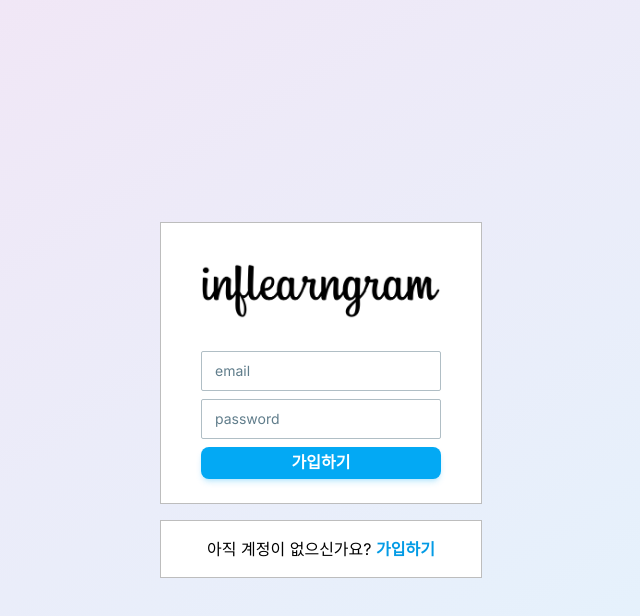
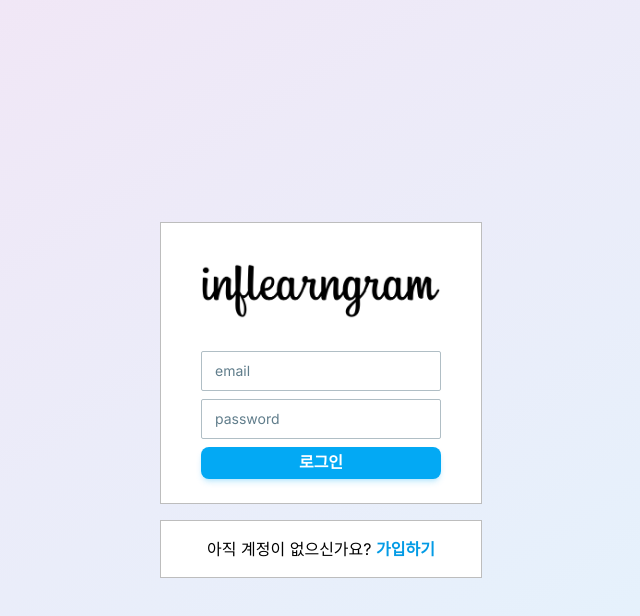
Before and after one commit to sangyun-hwang/polyglot-practice, a Next.js app in the folder apps/next-supabase/: page / in a window 1280 px wide. Both pictures are taken after a click on the button "로그인하기". Shown: the top 616 px of the page, without its empty margins (319-959 px from the left). Built offline with nearby package versions, Linux system fonts and the light colour scheme; no server answers.

Commit message:
[feat] 로그인 기능구현

```diff
--- a/apps/next-supabase/components/auth/signin.tsx
+++ b/apps/next-supabase/components/auth/signin.tsx
@@ -1,9 +1,32 @@
+"use client";
+
+import { createBrowserSupabaseClient } from "@/utils/supabase/client";
 import { Button, Input } from "@material-tailwind/react";
+import { useMutation } from "@tanstack/react-query";
 import { useState } from "react";
 
 export default function SignIn({ setView }) {
   const [email, setEmail] = useState("");
   const [password, setPassword] = useState("");
+  const supabase = createBrowserSupabaseClient();
+
+  const signInMutation = useMutation({
+    mutationFn: async () => {
+      const { data, error } = await supabase.auth.signInWithPassword({
+        email,
+        password,
+      });
+
+      if (data) {
+        console.log("signin data", data)
+      }
+
+      if (error) {
+        alert(error.message);
+      }
+
+    }
+  })
 
   return (
     <div className="flex flex-col gap-4">
@@ -25,12 +48,14 @@ export default function SignIn({ setView }) {
         />
         <Button
           onClick={() => {
-            console.log("signin")
+            signInMutation.mutate();
           }}
+          loading={signInMutation.isPending}
+          disabled={signInMutation.isPending}
           color="light-blue"
           className="w-full text-md py-1"
         >
-          가입하기
+          로그인
         </Button>
       </div>
 
```
